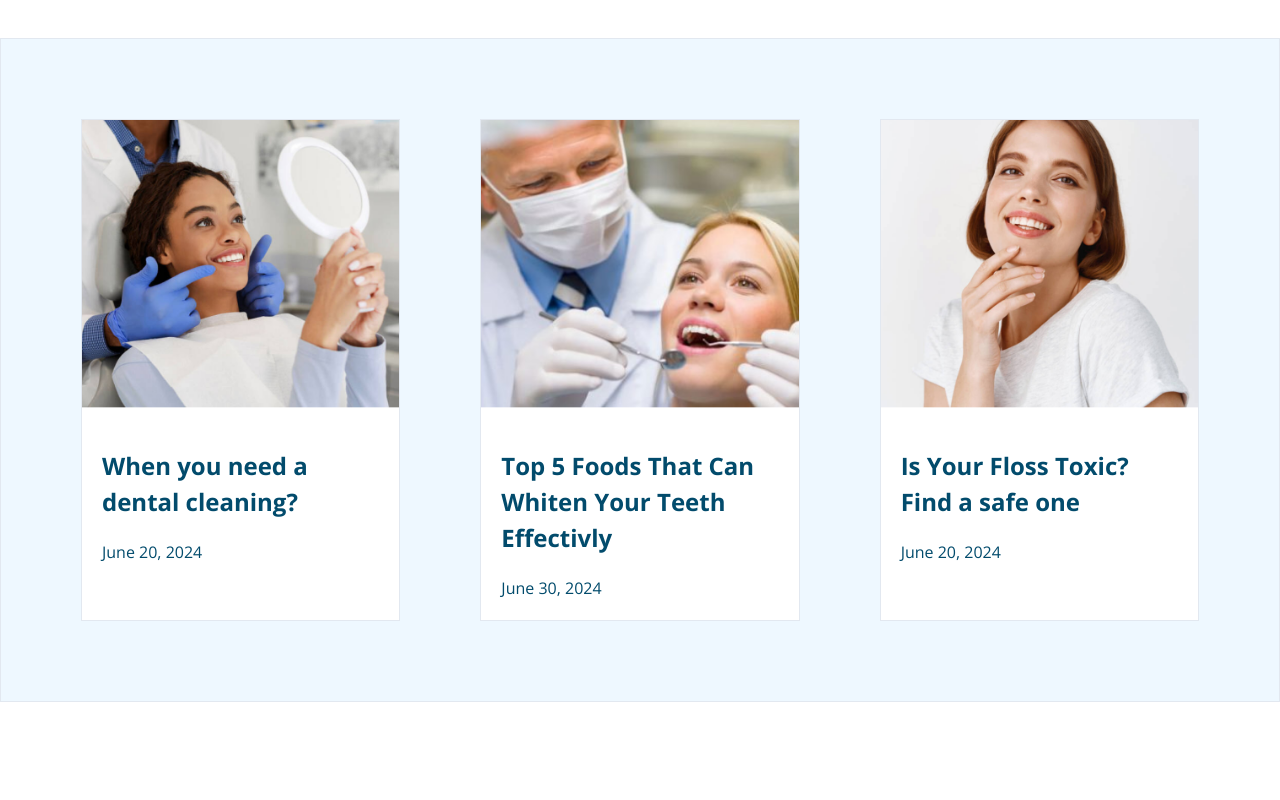
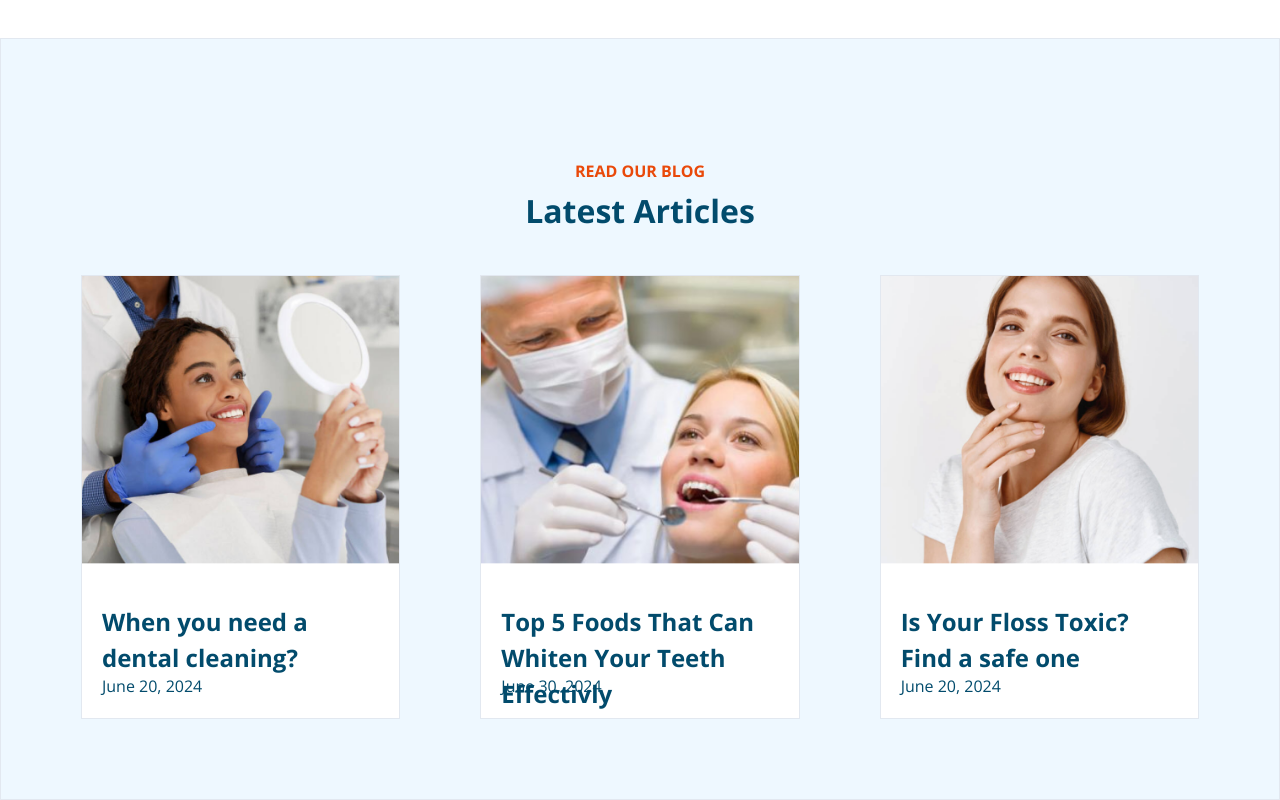
Before and after one commit to RuentDev/dental-appointment-app-client, a Next.js app: page / in a window 1280 px wide. Shown: the part 2080-2880 px from the top of the page. Before the commit the page ends 2782 px from the top, so only its background shows below. Built offline with nearby package versions, Linux system fonts and the light colour scheme.

Commit message:
update blog section

```diff
--- a/src/components/BlogSection.tsx
+++ b/src/components/BlogSection.tsx
@@ -1,11 +1,17 @@
 import React from 'react'
 import Cards from './Cards'
-import { Container, Grid, GridItem } from '@chakra-ui/react'
+import { Container, Grid, GridItem, Stack, Text } from '@chakra-ui/react'
 import blogs from '@/data/blogs.json'
 
 const BlogSection = () => {
   return (
     <Container maxW="100%" h="auto" padding={20} bg="#eef8ff">
+
+      <Stack gap={1} my={10}>
+        <Text as="p" color='#E9490A' fontWeight={700} textAlign="center">READ OUR BLOG</Text>
+        <Text as="h2" fontWeight={700} fontSize={32} align="center">Latest Articles</Text>
+      </Stack>
+
       <Grid
         w="100%"
         h="auto"
--- a/src/components/Cards/BlogCard.tsx
+++ b/src/components/Cards/BlogCard.tsx
@@ -20,7 +20,7 @@ const BlogCard = ({title, thumbnail, date, link}: BlogCardProps) => {
           />
         </Box>
         <Stack bg="white" gap={5} p={5}>
-          <Text as="strong" fontSize="2xl">{title}</Text>
+          <Text as="strong" fontSize="2xl" height={50}>{title}</Text>
           <Text as="p">{date}</Text>
         </Stack>
       </Stack>
```
